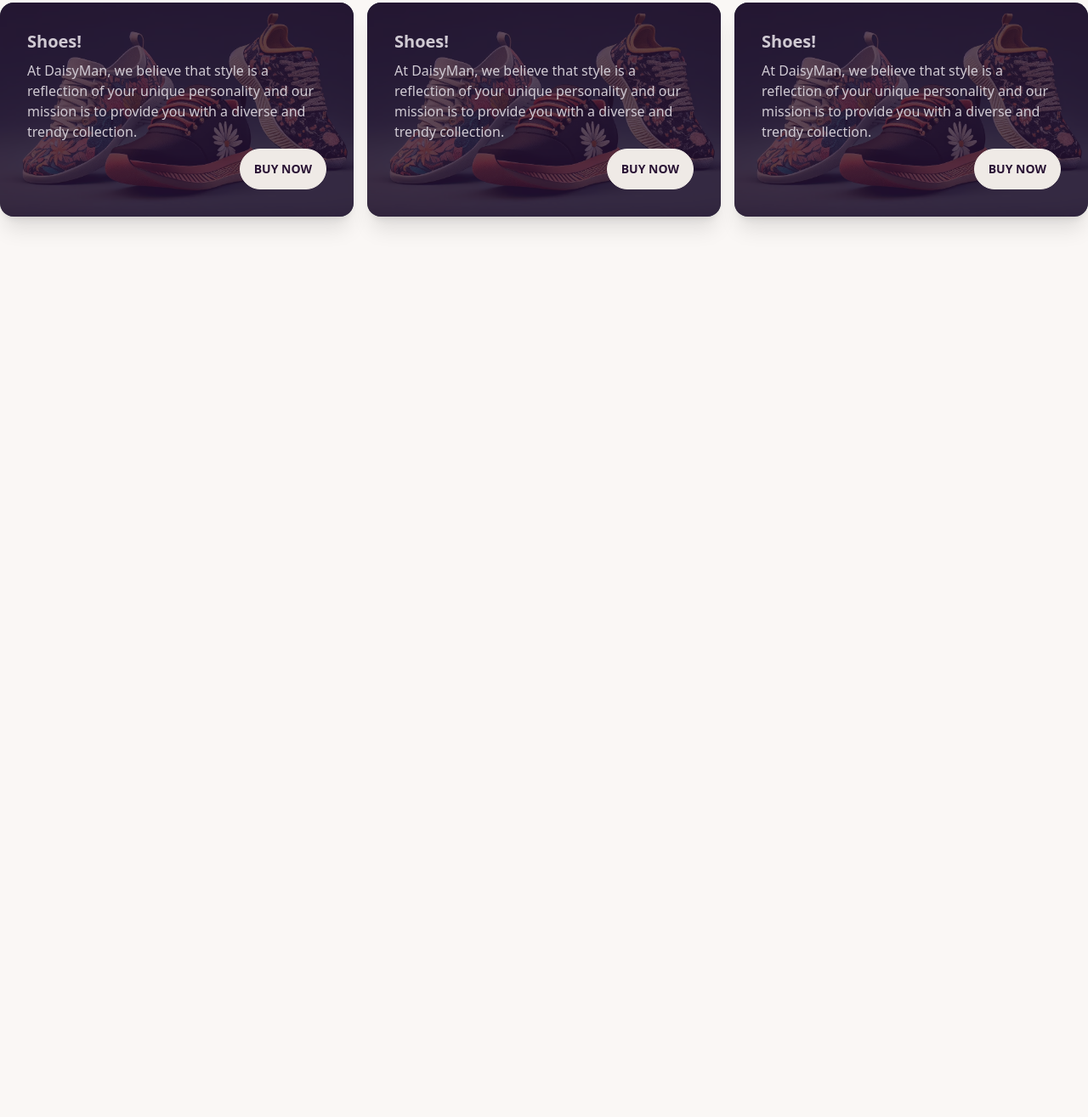
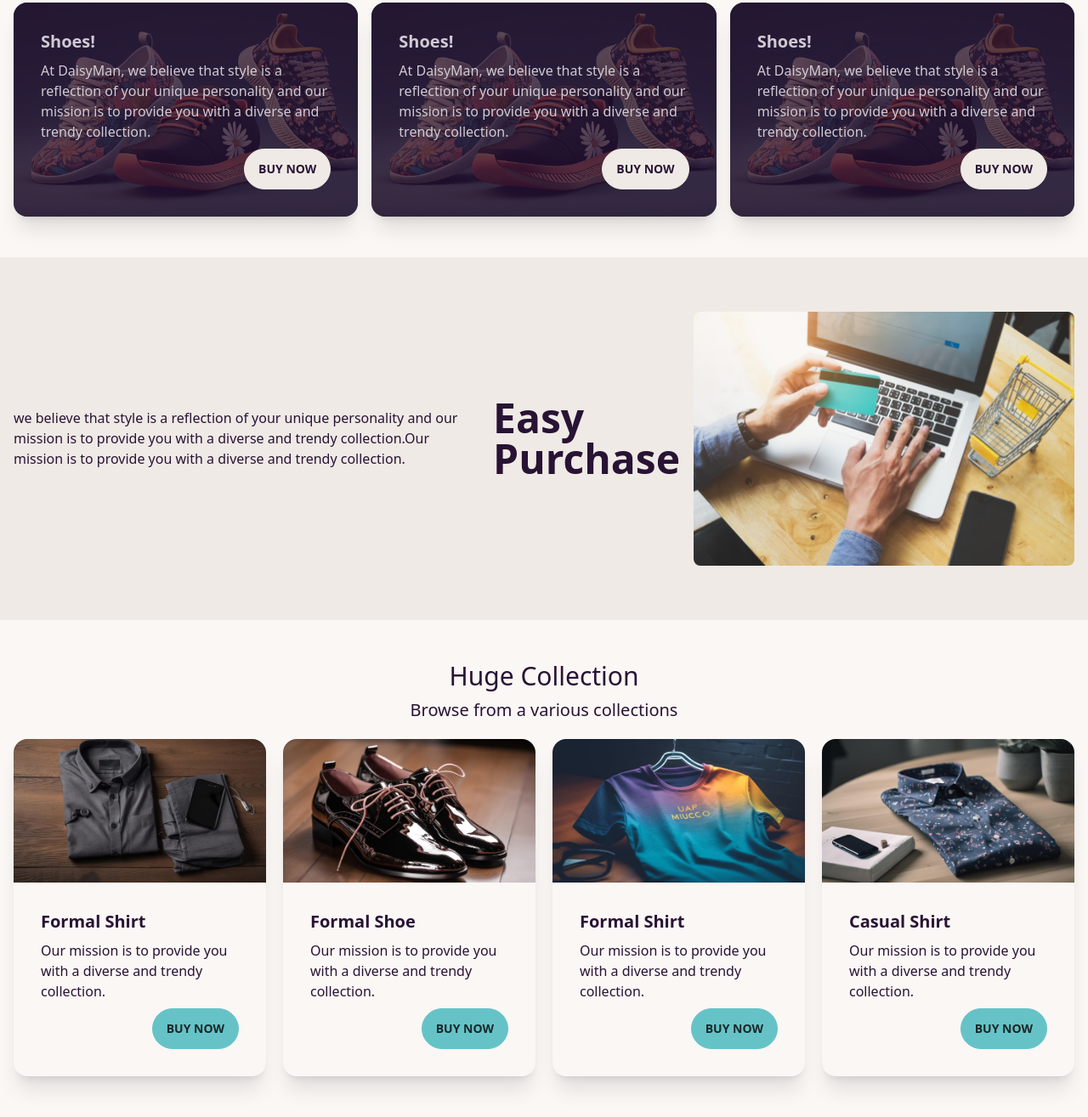
Before and after one commit to coderrahim/daisy-man, a plain HTML site: page index.html in a window 1280 px wide. Shown: the part 937-2252 px from the top of the page at 85% size. Before the commit the page ends 1240 px from the top, so only its background shows below. Drawn offline with nearby package versions, Linux system fonts and the light colour scheme.

Commit message:
product section

```diff
--- a/index.html
+++ b/index.html
@@ -86,7 +86,7 @@
 
     <!-- Collection Section -->
 
-    <section class="py-12 ">
+    <section class="py-12  px-4 ">
         <div class="container max-w-7xl mx-auto">
             <div class="content pb-5">
                 <h2 class="text-center text-3xl font-medium mb-2">Huge Collection</h2>
@@ -100,7 +100,8 @@
                     <figure><img src="/images/shoes.avif" alt="Shoes" /></figure>
                     <div class="card-body">
                         <h2 class="card-title">Shoes!</h2>
-                        <p>At DaisyMan, we believe that style is a reflection of your unique personality and our mission is
+                        <p>At DaisyMan, we believe that style is a reflection of your unique personality and our mission
+                            is
                             to provide you with a diverse and trendy collection.</p>
                         <div class="card-actions justify-end">
                             <button class="btn">Buy Now</button>
@@ -111,7 +112,8 @@
                     <figure><img src="/images/shoes.avif" alt="Shoes" /></figure>
                     <div class="card-body">
                         <h2 class="card-title">Shoes!</h2>
-                        <p>At DaisyMan, we believe that style is a reflection of your unique personality and our mission is
+                        <p>At DaisyMan, we believe that style is a reflection of your unique personality and our mission
+                            is
                             to provide you with a diverse and trendy collection.</p>
                         <div class="card-actions justify-end">
                             <button class="btn">Buy Now</button>
@@ -122,7 +124,8 @@
                     <figure><img src="/images/shoes.avif" alt="Shoes" /></figure>
                     <div class="card-body">
                         <h2 class="card-title">Shoes!</h2>
-                        <p>At DaisyMan, we believe that style is a reflection of your unique personality and our mission is
+                        <p>At DaisyMan, we believe that style is a reflection of your unique personality and our mission
+                            is
                             to provide you with a diverse and trendy collection.</p>
                         <div class="card-actions justify-end">
                             <button class="btn">Buy Now</button>
@@ -133,6 +136,83 @@
         </div>
     </section>
 
+    <!-- Feature Section -->
+
+    <section class="bg-base-200">
+        <div class="max-w-7xl mx-auto  py-12 ">
+            <div class="hero-content flex-col lg:flex-row-reverse">
+                <img src="/images/easy-purchase.avif" class="max-w-xs lg:max-w-md rounded-lg shadow-2xl/>
+                <div class="lg:pr-12">
+                    <h1 class="text-5xl font-bold">Easy Purchase</h1>
+                    <p class="py-6">we believe that style is a reflection of your unique personality and our mission is
+                        to provide you with a diverse and trendy collection.Our mission is to provide you with a diverse
+                        and trendy collection.</p>
+                </div>
+            </div>
+        </div>
+    </section>
+
+    <!-- Product Section -->
+
+    <section>
+        <div class="product-container max-w-7xl mx-auto py-12 px-4">
+            <div class="content pb-5">
+                <h2 class="text-center text-3xl font-medium mb-2">Huge Collection</h2>
+                <p class="text-center text-xl">Browse from a various collections</p>
+            </div>
+
+            <!-- Proucts -->
+            <div class="product-container gap-5 grid sm:grid-cols2 md:grid-cols-3 lg:grid-cols-4">
+
+                <div class="card bg-base-100 shadow-xl">
+                    <figure><img src="/images/elegant-businessman-attire-hangs-modern-closet-generated-by-ai_188544-15312.avif" alt="Shoes" /></figure>
+                    <div class="card-body">
+                        <h2 class="card-title">Formal Shirt</h2>
+                        <p>Our mission is to provide you with a diverse and trendy collection.
+                        </p>
+                        <div class="card-actions justify-end">
+                            <button class="btn btn-primary">Buy Now</button>
+                        </div>
+                    </div>
+                </div>
+                <div class="card bg-base-100 shadow-xl">
+                    <figure><img src="/images/shiny-black-leather-shoes-exude-modern-luxury-generated-by-ai_188544-36154.avif" alt="Shoes" /></figure>
+                    <div class="card-body">
+                        <h2 class="card-title">Formal Shoe</h2>
+                        <p>Our mission is to provide you with a diverse and trendy collection.
+                        </p>
+                        <div class="card-actions justify-end">
+                            <button class="btn btn-primary">Buy Now</button>
+                        </div>
+                    </div>
+                </div>
+                <div class="card bg-base-100 shadow-xl">
+                    <figure><img src="/images/blue-yellow-t-shirt-wooden-hanger-generated-by-ai_188544-42185.avif" alt="Shoes" /></figure>
+                    <div class="card-body">
+                        <h2 class="card-title">Formal Shirt</h2>
+                        <p>Our mission is to provide you with a diverse and trendy collection.
+                        </p>
+                        <div class="card-actions justify-end">
+                            <button class="btn btn-primary">Buy Now</button>
+                        </div>
+                    </div>
+                </div>
+                <div class="card bg-base-100 shadow-xl">
+                    <figure><img src="/images/elegant-businessman-shirt-wooden-desk-stack-generated-by-ai_188544-34678.avif" alt="Shoes" /></figure>
+                    <div class="card-body">
+                        <h2 class="card-title">Casual Shirt</h2>
+                        <p>Our mission is to provide you with a diverse and trendy collection.
+                        </p>
+                        <div class="card-actions justify-end">
+                            <button class="btn btn-primary">Buy Now</button>
+                        </div>
+                    </div>
+                </div>
+
+            </div>
+        </div>
+    </section>
+
 </body>
 
 </html>
```
